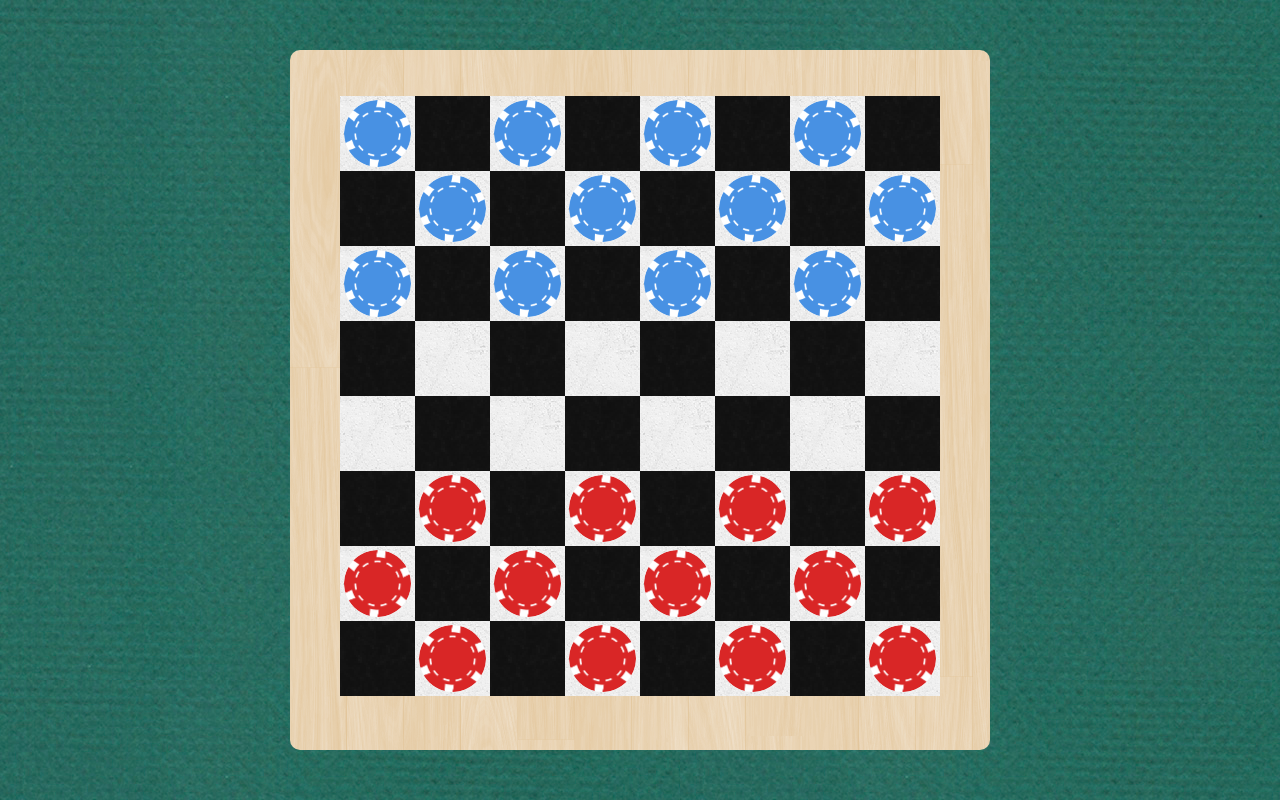
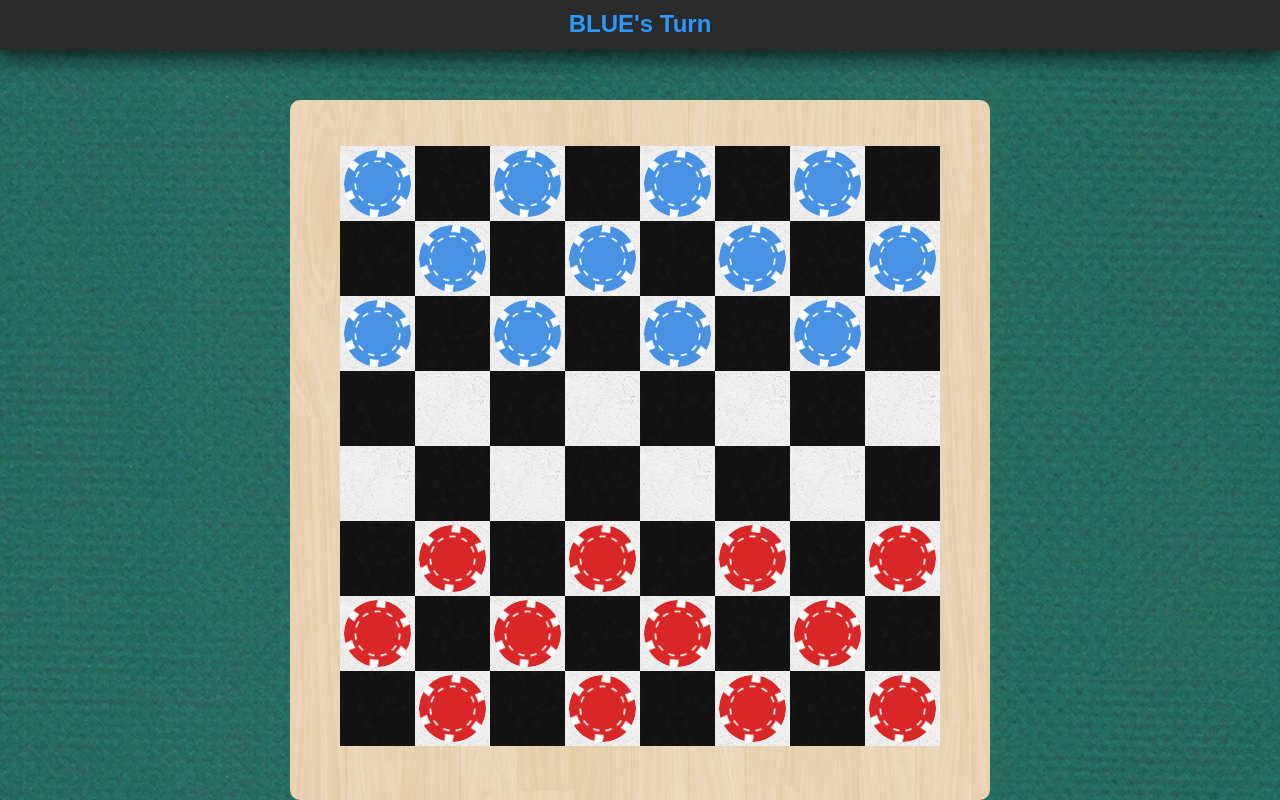
Before and after one commit to hassey13/Checkers-React, a React app: page / in a window 1280 px wide. Built offline with nearby package versions, Linux system fonts and the light colour scheme.

Commit message:
added a player bar with turn indicator

```diff
--- a/public/stylesheets/index.css
+++ b/public/stylesheets/index.css
@@ -110,7 +110,32 @@ nav li {
 }
 
 .highlight {
-  background-color: yellow !important;
+  background-color: #F0FF94 !important;
   background-image: none;
   background-repeat: repeat;
 }
+
+.player-bar-container {
+  width: 100%;
+  height: 50px;
+  background-color: #2A2A2A;
+  text-align: center;
+  -webkit-box-shadow: 0px 6px 21px 1px rgba(0,0,0,0.75);
+  -moz-box-shadow: 0px 6px 21px 1px rgba(0,0,0,0.75);
+  box-shadow: 0px 6px 21px 1px rgba(0,0,0,0.75);
+}
+
+.turn-indicator {
+  font-family: arial;
+  font-size: 24px;
+  font-weight: bold;
+  padding: 10px;
+}
+
+.blue {
+  color: #2A98FF;
+}
+
+.red {
+  color: red;
+}
--- a/src/classes/models/Board.js
+++ b/src/classes/models/Board.js
@@ -80,7 +80,7 @@ export default class Board {
 
   announceWinner(player) {
     setTimeout( () => {
-      alert(`GameOver! ${player.name} Wins!`)
+      alert(`Game over! ${player.name.toUpperCase()} Wins!`)
     }, 500)
   }
 
--- /dev/null
+++ b/src/components/PlayerBar.js
@@ -0,0 +1,11 @@
+import React from 'react'
+
+import TurnIndicator from './TurnIndicator'
+
+const PlayerBar = ( props ) => (
+  <div className='player-bar-container'>
+    <TurnIndicator turn={ props.board.turn } />
+  </div>
+)
+
+export default PlayerBar
--- /dev/null
+++ b/src/components/TurnIndicator.js
@@ -0,0 +1,13 @@
+import React from 'react'
+
+const TurnIndicator = ( props ) => {
+
+
+  return (
+    <div className={`turn-indicator ${props.turn}`} >
+      { `${props.turn.toUpperCase()}'s Turn` }
+    </div>
+  )
+}
+
+export default TurnIndicator
--- a/src/containers/Game.js
+++ b/src/containers/Game.js
@@ -1,6 +1,7 @@
 import React, { Component } from 'react'
 
 import GameBoard from '../components/Board'
+import PlayerBar from '../components/PlayerBar'
 
 import Checkers from '../classes/models/Checkers.js'
 import Board from '../classes/models/Board.js'
@@ -65,6 +66,7 @@ class Game extends Component {
 
     return (
       <div>
+        <PlayerBar board={ this.state.board } />
         <GameBoard
           onPieceClick={ this.onPieceClick.bind( this ) }
           onCellClick={ this.onCellClick.bind( this ) }
```
